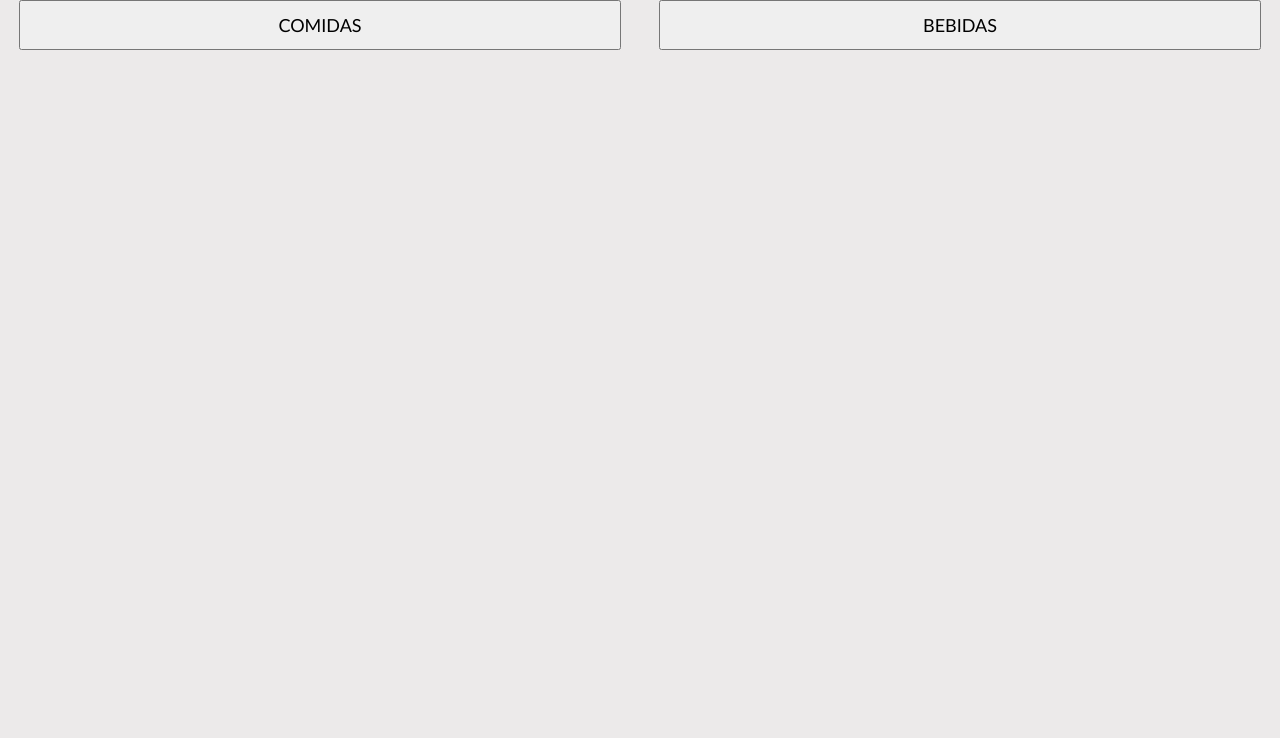
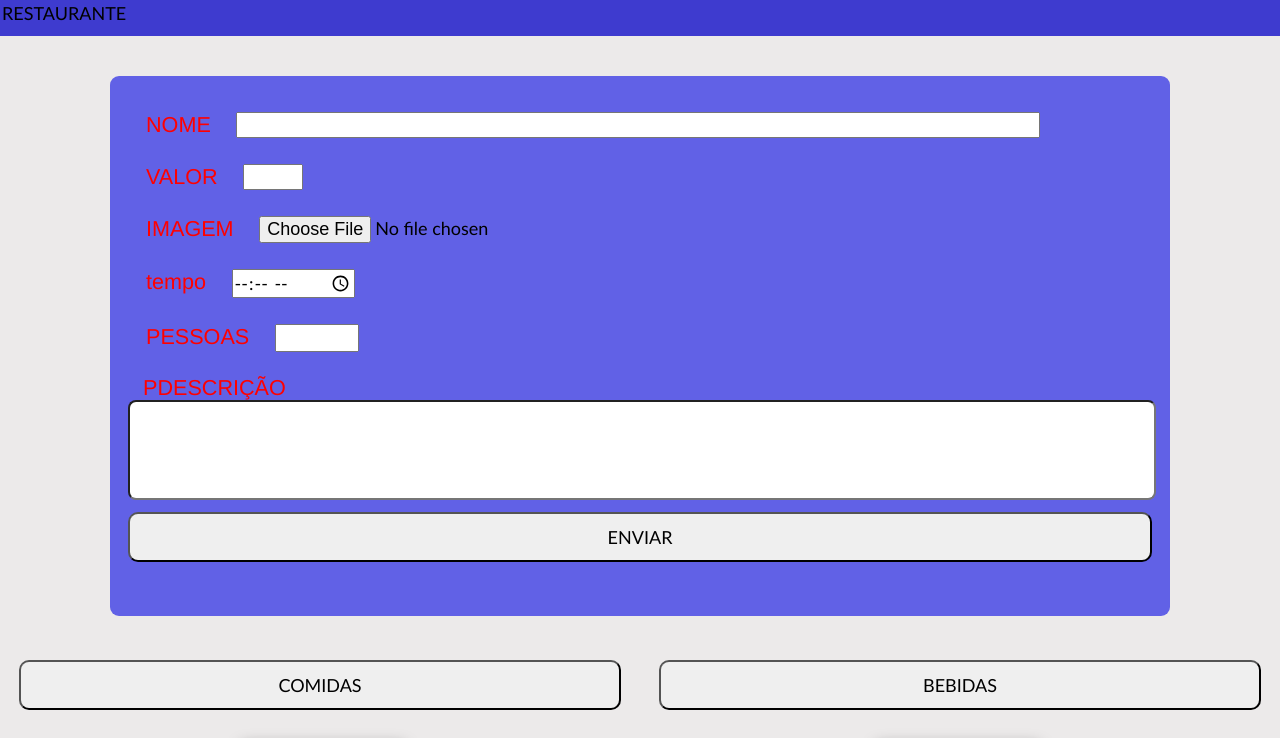
Before and after one commit to Evanjr73/CABANA, a React (Vite) app: page /adm in a window 1280 px wide. Shown: the top 738 px of the page. Built offline with nearby package versions, Linux system fonts and the light colour scheme.

Commit message:
adm flow

```diff
--- a/src/pages/adm/adm.css
+++ b/src/pages/adm/adm.css
@@ -0,0 +1,23 @@
+#containeradm{
+    background-color: rgba(240, 248, 255, 0);
+}
+#containeradm-2{
+    background-color: rgb(97, 97, 230);
+}
+#conatiner-3{
+    display: flex;
+    flex-direction: column;
+
+}
+
+
+p{
+    margin-right: 2vw;
+}
+
+.divs{
+    display: flex;
+    margin: 10px;
+    padding: 1vh;
+
+}
--- a/src/pages/adm/adm.jsx
+++ b/src/pages/adm/adm.jsx
@@ -1,26 +1,86 @@
 import React, { useState } from 'react';
-import { Form, Input, Button } from "antd";
+import { Form, Input, Button, InputNumber, Flex } from "antd";
 import { useNavigate } from 'react-router-dom';
 import './adm.css';
+import Cardapio from '../home/cardapio';
+
 
 
 function Adm() {
+  const [selectedImage, setSelectedImage] = useState(null);
+
+  const handleImageChange = (e) => {
+    const file = e.target.files[0];
+
+    if (file) {
+      const reader = new FileReader();
+
+      reader.onloadend = () => {
+        setSelectedImage(reader.result);
+      };
+
+      reader.readAsDataURL(file);
+    }
+  };
+
+  return (
+    <div>
 
 
-  return (
-   <div>
+      <nav> RESTAURANTE</nav>
+
+      <div id='containeradm' style={{ height: "70vh", width: "100vw", paddingTop: "5vh" }}>
+        <div id='containeradm-2' style={{ height: "63vh", width: "80vw", margin: "auto", borderRadius: "0.5rem", padding: "1rem" }}>
+          <div id='container-3'>
+            <div className='divs'>
+              <p>NOME</p>
+              <input type="text" style={{width:"100vh"}} />
+
+            </div>
+            <div className='divs'>
+              <p>VALOR</p>
+              <input type="number" style={{width:"7vh"}}/>
+
+            </div>
+            <div className='divs'>
+              <p>IMAGEM</p>
+              <input
+                type="file"
+                accept="image/*"
+                onChange={handleImageChange}
+              />
+
+            </div>
+            <div className='divs'>
+              <p>tempo</p>
+              <input type="time" />
+
+            </div>
+            <div className='divs'>
+              <p>PESSOAS</p>
+              <input type="text" style={{width:"10vh" , height:"3vh"}} />
+
+            </div>
+          </div>
+          <div>
+            <p style={{margin:"15px"}}>PDESCRIÇÃO</p>
+            <input type="text" style={{height:"12vh" , width:"80vw" , borderRadius:"8px"}} />
+
+          </div>
+          <button className="butto" style={{borderRadius:"10px", width:"80vw", marginTop:"1.5vh"}}>ENVIAR</button>
 
 
-        <div id="bttn-op" className="tabs">
-                <button className="butto"  >COMIDAS</button>
-                <button className="butto"  >BEBIDAS</button>
-        </div>
 
-        <div id='container-btn-adm'>
 
 
         </div>
-   </div>
+      </div>
+      <div id='container-btn-adm' style={{ marginTop: "3vh" }}>
+
+        <Cardapio></Cardapio>
+
+      </div>
+    </div>
 
   )
 }
--- a/src/pages/home/carda.css
+++ b/src/pages/home/carda.css
@@ -7,7 +7,7 @@ nav{
     display: flex;
     flex-direction: row;
     padding: 2px;
-    background-color: rgba(5, 4, 93, 0.889);
+    background-color: rgba(41, 38, 204, 0.889);
     height: 4vh;
 
 
```
Also changed, not shown: 1 other file (tests, documents, lock files or other folders).
